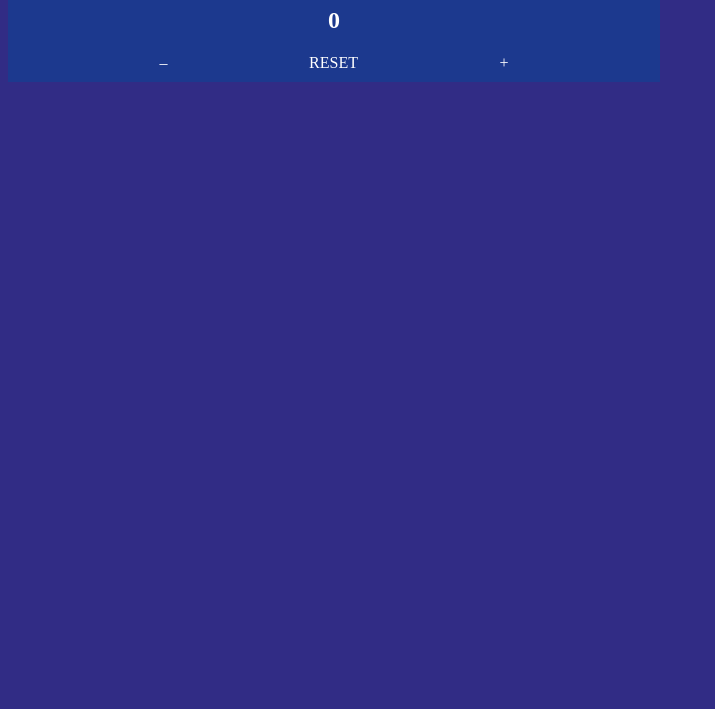
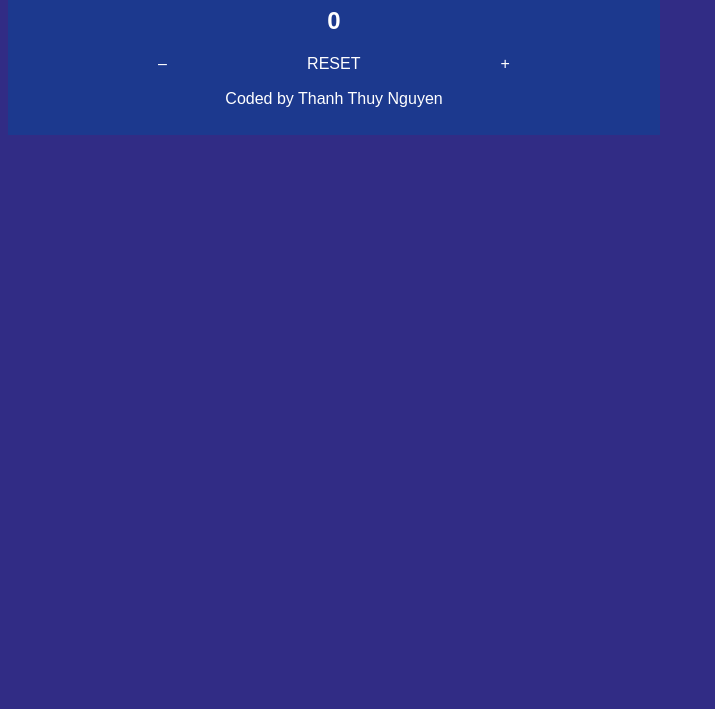
Before and after one commit to ThanhThuyNguye/counter-app, a plain HTML site: page index.html in a window 1280 px wide. Shown: the part 91-800 px from the top of the page, without its empty margins (0-715 px from the left). Drawn offline with Linux system fonts and the light colour scheme.

Commit message:
Added footer

```diff
--- a/index.html
+++ b/index.html
@@ -15,6 +15,9 @@
         <span class="reset">RESET</span>
         <span class="plus">+</span>
       </div>
+      <footer>
+        Coded by  <a href="https://github.com/ThanhThuyNguye/counter-app" target="_blank">Thanh Thuy Nguyen</a>
+      </footer>
     </div>
   </body>
 </html>
--- a/src/style.css
+++ b/src/style.css
@@ -1,12 +1,12 @@
 body {
   background-color: #312c85;
   color: white;
+  font-family: sans-serif;
 }
 .container {
   background-color: #1c398e;
   max-width: 50%;
   padding: 10px;
-
 }
 
 h1,
@@ -15,7 +15,23 @@ h2 {
   text-align: center;
 }
 
+a {
+  color: white;
+  text-decoration: none;
+}
+a:hover {
+  cursor: pointer;
+  color: #21bcff;
+  font-weight: bold;
+}
+
+footer {
+  display: block;
+  text-align: center;
+  margin: 17px;
+}
+
 .reset-button {
-    display: flex;
-    justify-content: space-evenly;
+  display: flex;
+  justify-content: space-evenly;
 }
```
